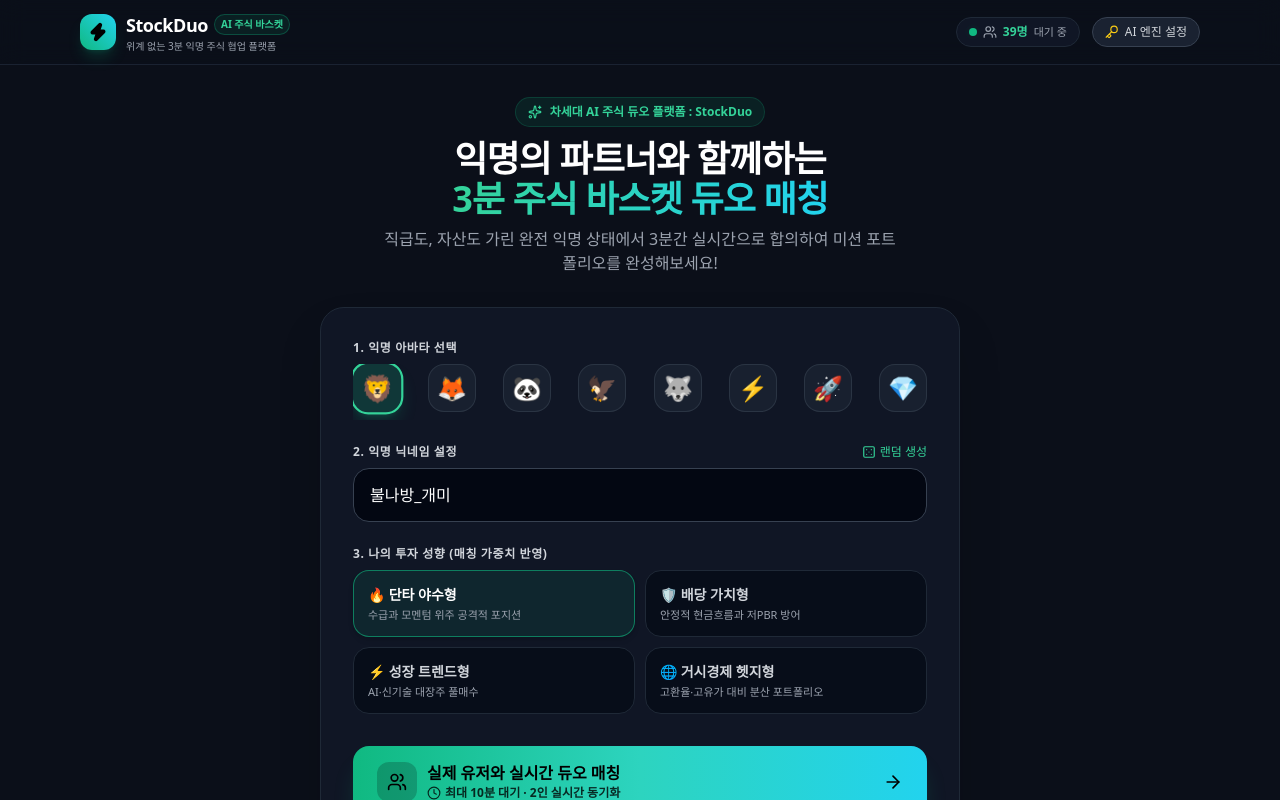
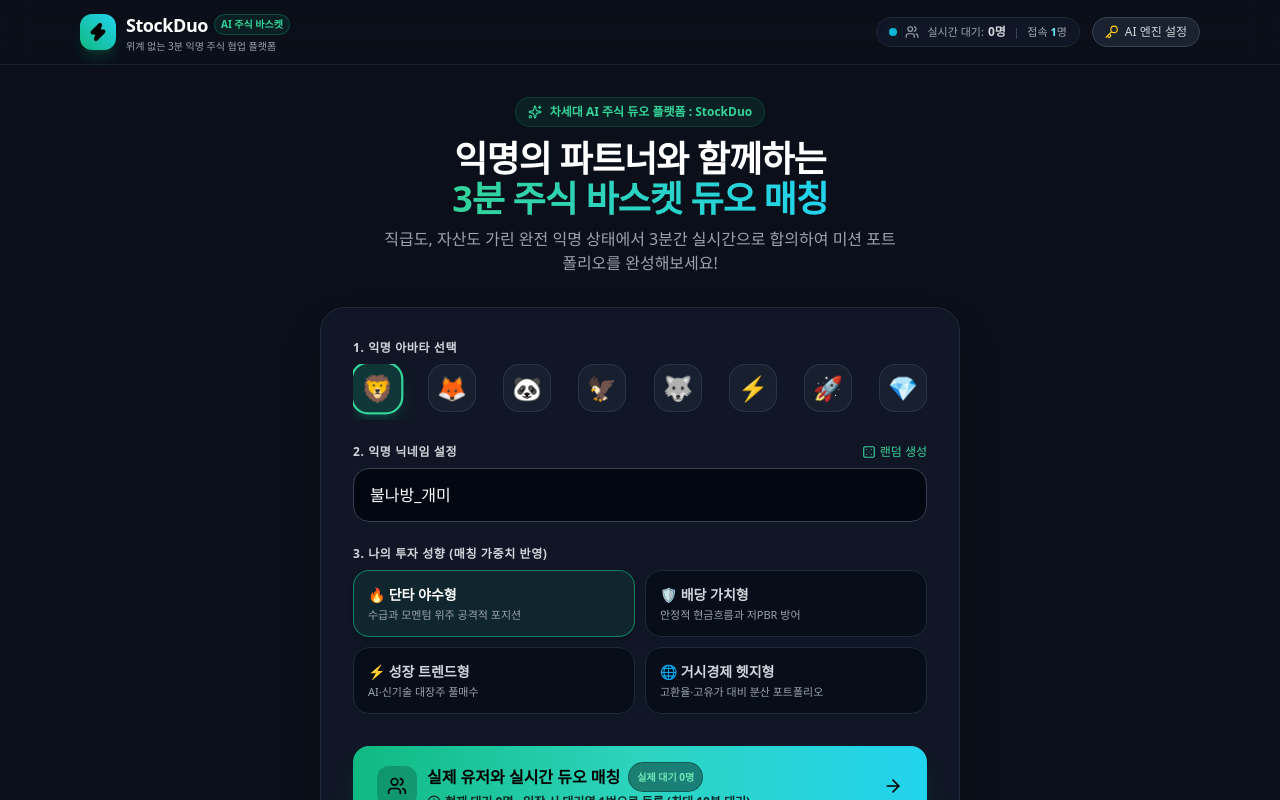
Before and after one commit to ohkst/stockduo, a React (Vite) app: page / in a window 1280 px wide. Shown: the top 800 px of the page. Built offline with nearby package versions, Linux system fonts and the light colour scheme; no server answers; a web font is replaced by a local one.

Commit message:
feat: synchronize real waiting queue count and live socket user count across header, lobby, and matching

```diff
--- a/src/App.jsx
+++ b/src/App.jsx
@@ -43,15 +43,36 @@
   const [collaboratedStocks, setCollaboratedStocks] = useState([]);
   const [aiReport, setAiReport] = useState(null);
 
+  // 실제 서버 대기열 및 접속자 통계 상태 (진짜 실시간 통계)
+  const [queueStats, setQueueStats] = useState({
+    waitingCount: 0,
+    activeRoomsCount: 0,
+    onlineUsersCount: 1
+  });
+
   // 1. Socket.io 및 실시간 시세 초기화
   useEffect(() => {
     // 실시간 주식 시세 백엔드 동기화
     updateRealTimeStockPrices();
 
+    // 초기 통계 REST API 조회
+    fetch('/api/stats')
+      .then(res => res.json())
+      .then(json => {
+        if (json.success && json.data) {
+          setQueueStats(json.data);
+        }
+      })
+      .catch(() => {});
+
     // 웹소켓 연결
     const socketInstance = io(window.location.origin, {
       transports: ['websocket', 'polling'],
       reconnectionAttempts: 5
+    });
+
+    socketInstance.on('queue_stats', (stats) => {
+      setQueueStats(stats);
     });
 
     setSocket(socketInstance);
@@ -132,8 +153,11 @@
 
   return (
     <div className="min-h-screen bg-[#0B0F19] text-slate-100 flex flex-col font-sans">
-      {/* 상단 네비게이션 */}
-      <Header onOpenApiKeyModal={() => setApiKeyModalOpen(true)} />
+      {/* 상단 네비게이션 (진짜 실시간 대기열 통계 연동) */}
+      <Header
+        onOpenApiKeyModal={() => setApiKeyModalOpen(true)}
+        queueStats={queueStats}
+      />
 
       {/* 메인 콘텐츠 영역 */}
       <main className="flex-1 pb-12">
@@ -142,6 +166,7 @@
             defaultNickname={userProfile.nickname}
             defaultAvatar={userProfile.avatar}
             defaultStyle={userProfile.style.id}
+            queueStats={queueStats}
             onStartMatching={handleStartMatching}
           />
         )}
@@ -150,6 +175,7 @@
           <StepMatching
             userProfile={userProfile}
             socket={socket}
+            queueStats={queueStats}
             onMatchComplete={handleMatchComplete}
             onSwitchToSimulation={handleSwitchToSimulation}
           />
--- a/src/components/Header.jsx
+++ b/src/components/Header.jsx
@@ -1,19 +1,9 @@
 import React, { useState, useEffect } from 'react';
 import { Zap, ShieldCheck, Key, Users } from 'lucide-react';
 
-export default function Header({ onOpenApiKeyModal, apiKey, onReset }) {
-  // 실시간 접속 대기자 수 시뮬레이션 (32 ~ 48명 랜덤 변동)
-  const [onlineCount, setOnlineCount] = useState(38);
-
-  useEffect(() => {
-    const interval = setInterval(() => {
-      setOnlineCount(prev => {
-        const delta = Math.floor(Math.random() * 5) - 2;
-        return Math.max(28, Math.min(54, prev + delta));
-      });
-    }, 4000);
-    return () => clearInterval(interval);
-  }, []);
+export default function Header({ onOpenApiKeyModal, apiKey, onReset, queueStats = { waitingCount: 0, onlineUsersCount: 1 } }) {
+  const waitingCount = queueStats.waitingCount || 0;
+  const onlineCount = queueStats.onlineUsersCount || 1;
 
   return (
     <header className="sticky top-0 z-40 w-full border-b border-gray-800/80 bg-[#0B0F19]/80 backdrop-blur-md">
@@ -43,15 +33,23 @@
 
         {/* 우측 배지 및 옵션 */}
         <div className="flex items-center gap-2 sm:gap-3">
-          {/* 실시간 매칭 대기자 수 */}
-          <div className="flex items-center gap-1.5 px-3 py-1.5 rounded-full bg-gray-900/90 border border-gray-800 text-xs text-gray-300">
+          {/* 진짜 실시간 매칭 대기자 수 & 접속자 수 */}
+          <div className="flex items-center gap-2 px-3 py-1.5 rounded-full bg-gray-900/90 border border-gray-800 text-xs text-gray-300 shadow-inner">
             <span className="relative flex h-2 w-2">
-              <span className="animate-ping absolute inline-flex h-full w-full rounded-full bg-emerald-400 opacity-75"></span>
-              <span className="relative inline-flex rounded-full h-2 w-2 bg-emerald-500"></span>
+              <span className={`animate-ping absolute inline-flex h-full w-full rounded-full ${waitingCount > 0 ? 'bg-emerald-400' : 'bg-cyan-400'} opacity-75`}></span>
+              <span className={`relative inline-flex rounded-full h-2 w-2 ${waitingCount > 0 ? 'bg-emerald-500' : 'bg-cyan-500'}`}></span>
             </span>
             <Users className="w-3.5 h-3.5 text-gray-400" />
-            <span className="font-semibold text-emerald-400">{onlineCount}명</span>
-            <span className="text-gray-400 text-[11px] hidden sm:inline">대기 중</span>
+            <div className="flex items-center gap-1">
+              <span className="text-gray-400 text-[11px]">실시간 대기:</span>
+              <span className={`font-black ${waitingCount > 0 ? 'text-emerald-400 font-bold' : 'text-gray-300'}`}>
+                {waitingCount}명
+              </span>
+            </div>
+            <span className="text-gray-600 text-[10px] hidden sm:inline">|</span>
+            <span className="text-gray-400 text-[11px] hidden sm:inline">
+              접속 <strong className="text-cyan-300">{onlineCount}</strong>명
+            </span>
           </div>
 
           {/* Gemini API 설정 버튼 */}
--- a/src/components/StepLobby.jsx
+++ b/src/components/StepLobby.jsx
@@ -21,10 +21,18 @@
   { id: "hedge", label: "🌐 거시경제 헷지형", desc: "고환율·고유가 대비 분산 포트폴리오" }
 ];
 
-export default function StepLobby({ onStartMatching, defaultNickname, defaultAvatar, defaultStyle }) {
+export default function StepLobby({
+  onStartMatching,
+  defaultNickname,
+  defaultAvatar,
+  defaultStyle,
+  queueStats = { waitingCount: 0, onlineUsersCount: 1 }
+}) {
   const [nickname, setNickname] = useState(defaultNickname || "불나방_개미");
   const [avatar, setAvatar] = useState(defaultAvatar || "🦁");
   const [style, setStyle] = useState(defaultStyle || "beast");
+
+  const waitingCount = queueStats.waitingCount || 0;
 
   const rollRandomNickname = () => {
     const pick = RANDOM_NICKNAMES[Math.floor(Math.random() * RANDOM_NICKNAMES.length)];
@@ -161,9 +169,18 @@
                 <Users className="w-5 h-5 text-black" />
               </div>
               <div>
-                <div className="font-black text-base leading-tight">실제 유저와 실시간 듀오 매칭</div>
+                <div className="flex items-center gap-2">
+                  <span className="font-black text-base leading-tight">실제 유저와 실시간 듀오 매칭</span>
+                  <span className="text-[10px] px-2 py-0.5 rounded-full bg-black/40 text-emerald-300 font-extrabold border border-black/30">
+                    실제 대기 {waitingCount}명
+                  </span>
+                </div>
                 <div className="text-xs font-semibold text-black/80 flex items-center gap-1 mt-0.5">
-                  <Clock className="w-3.5 h-3.5" /> 최대 10분 대기 · 2인 실시간 동기화
+                  <Clock className="w-3.5 h-3.5" />
+                  {waitingCount === 0
+                    ? '현재 대기 0명 · 입장 시 대기열 1번으로 등록 (최대 10분 대기)'
+                    : `🔥 현재 ${waitingCount}명 대기 중! 입장 시 즉시 1:1 매칭!`
+                  }
                 </div>
               </div>
             </div>
--- a/src/components/StepMatching.jsx
+++ b/src/components/StepMatching.jsx
@@ -6,7 +6,13 @@
   Crown, Clock, Users, Bot, AlertTriangle
 } from 'lucide-react';
 
-export default function StepMatching({ userProfile, socket, onMatchComplete, onSwitchToSimulation }) {
+export default function StepMatching({
+  userProfile,
+  socket,
+  queueStats = { waitingCount: 0, onlineUsersCount: 1 },
+  onMatchComplete,
+  onSwitchToSimulation
+}) {
   const isRealMode = userProfile.mode === 'real';
 
   // 상태: 'searching' -> 'matched' -> 'roulette' -> 'ready'
@@ -151,20 +157,36 @@
                   실제 파트너를 찾고 있습니다...
                 </h2>
 
-                {/* 10분 타이머 */}
-                <div className="my-3 p-3 rounded-2xl bg-gray-900/90 border border-gray-800 flex items-center justify-center gap-3">
-                  <Clock className="w-5 h-5 text-cyan-400 animate-pulse" />
-                  <div className="text-left">
-                    <div className="text-[10px] text-gray-400">매칭 대기 제한 시간 (최대 10분)</div>
-                    <div className="text-xl font-mono font-black text-white">
-                      {formatWaitTime(waitSeconds)}
+                {/* 실시간 실제 대기 인원수 및 10분 타이머 */}
+                <div className="my-3 grid grid-cols-2 gap-2 max-w-sm mx-auto">
+                  <div className="p-3 rounded-2xl bg-gray-900/90 border border-emerald-500/40 flex items-center gap-2.5 text-left">
+                    <div className="w-8 h-8 rounded-xl bg-emerald-500/20 flex items-center justify-center text-emerald-400 shrink-0">
+                      <Users className="w-4 h-4" />
+                    </div>
+                    <div>
+                      <div className="text-[10px] text-gray-400">실시간 대기 인원</div>
+                      <div className="text-base font-black text-emerald-400">
+                        {queueStats?.waitingCount || 1}명 대기 중
+                      </div>
+                    </div>
+                  </div>
+
+                  <div className="p-3 rounded-2xl bg-gray-900/90 border border-gray-800 flex items-center gap-2.5 text-left">
+                    <div className="w-8 h-8 rounded-xl bg-cyan-500/20 flex items-center justify-center text-cyan-400 shrink-0">
+                      <Clock className="w-4 h-4 animate-pulse" />
+                    </div>
+                    <div>
+                      <div className="text-[10px] text-gray-400">최대 대기 시간</div>
+                      <div className="text-base font-mono font-black text-white">
+                        {formatWaitTime(waitSeconds)}
+                      </div>
                     </div>
                   </div>
                 </div>
 
-                <p className="text-xs text-gray-400 leading-relaxed max-w-sm mx-auto mb-4">
-                  동일한 웹페이지에 다른 사용자가 접속하여 매칭을 누르면 즉시 1:1로 연결됩니다.
-                </p>
+                <div className="p-3 rounded-xl bg-gray-950/70 border border-gray-800 text-[11px] text-gray-300 leading-relaxed max-w-sm mx-auto mb-4">
+                  💡 <strong>실시간 매칭 안내:</strong> 현재 웹소켓 서버에 접속 중인 유저는 <strong>{queueStats?.onlineUsersCount || 1}명</strong>입니다. 다른 브라우저나 탭에서 또 다른 사용자가 [실제 유저와 실시간 매칭]을 누르면 즉시 1:1로 연결됩니다.
+                </div>
 
                 {/* 시뮬레이션 즉시 전환 버튼 */}
                 <button
```
Also changed, not shown: server.js (+31 -0 lines), 1 other file (tests, documents, lock files or other folders).
